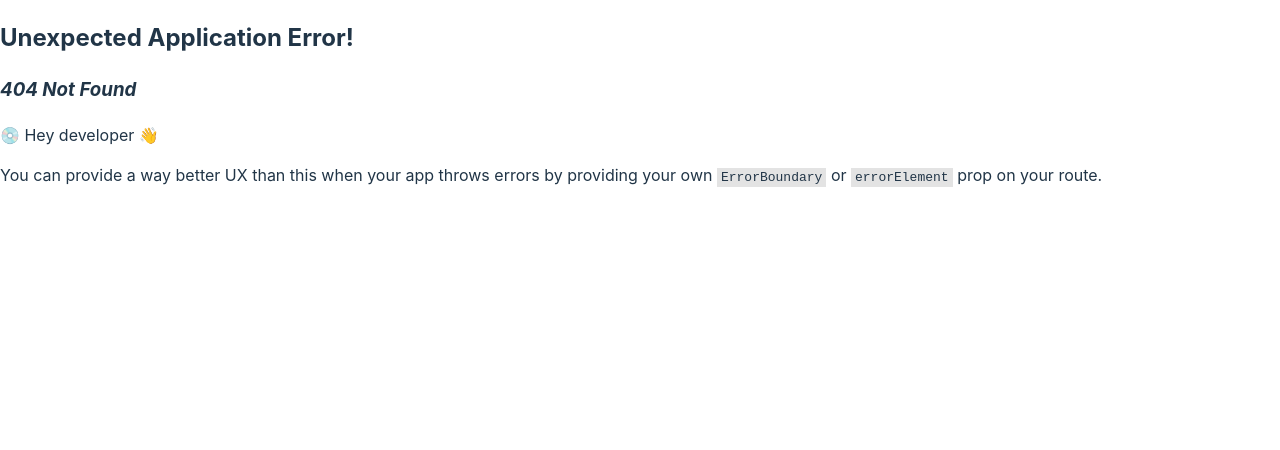
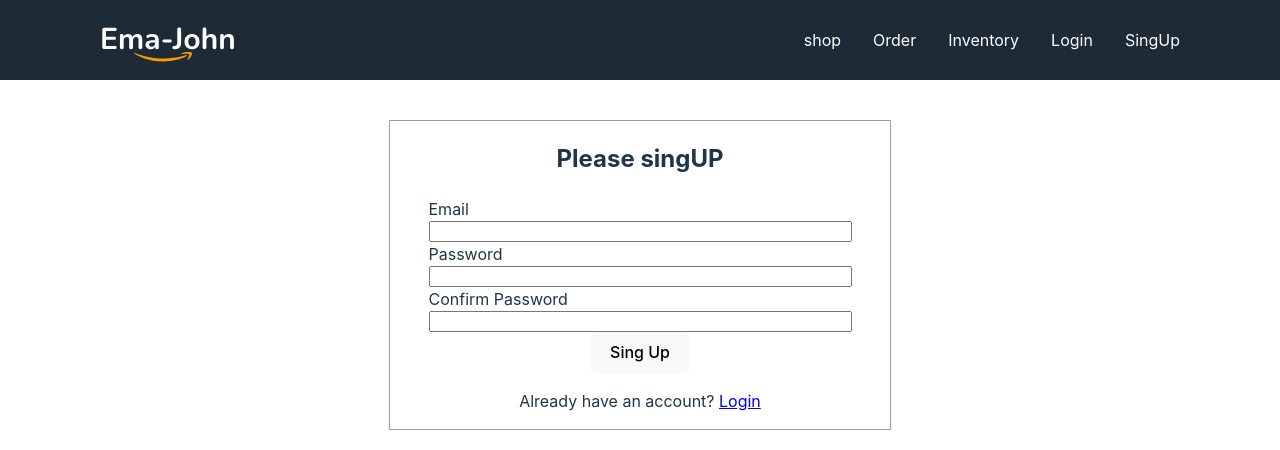
Before and after one commit to AB-ohi/ema-jone, a React (Vite) app: page /singUp in a window 1280 px wide. Before the commit this address had no page. Shown: the top 450 px of the page. Built offline with nearby package versions, Linux system fonts and the light colour scheme.

Commit message:
added the sing up file and style sing up page

```diff
--- a/src/components/Header/Header.jsx
+++ b/src/components/Header/Header.jsx
@@ -12,6 +12,7 @@ const Header = () => {
             <Link to="/orders">Order</Link>
             <Link to="/inventory">Inventory</Link>
             <Link to="/login">Login</Link>
+            <Link to="/singUP">SingUp</Link>
             </div>
         </nav>
     );
--- /dev/null
+++ b/src/components/SingUp/SingIn.jsx
@@ -0,0 +1,32 @@
+import React from 'react';
+import './SingUp.css'
+import { Link } from 'react-router-dom';
+
+
+const SingUp = () => {
+    return (
+        <div className='from-container'>
+            <h2 className='from-title'>Please singUP</h2>
+            <form>
+                <div className='from-control'>
+                    <div className='input-filed'>
+                        <label>Email</label>
+                        <input type="email" name="email" id="" required />
+                    </div>
+                    <div className='input-filed'>
+                        <label>Password</label>
+                        <input type="password" name="password" id="" required />
+                    </div>
+                    <div className='input-filed'>
+                    <label>Confirm Password</label>
+                    <input type="password" name="password" id="" required />
+                    </div>
+                    <button>Sing Up</button>
+                    <p>Already have an account? <Link to='/login'>Login</Link> </p>
+                </div>
+            </form>
+        </div>
+    );
+};
+
+export default SingUp;
--- /dev/null
+++ b/src/components/SingUp/SingUp.css
@@ -0,0 +1,24 @@
+.from-title{
+    text-align: center;
+}
+.from-control{
+    display: flex;
+    flex-direction: column;
+    justify-content: center;
+    align-items: center;
+}
+
+.from-container{
+    margin: 40px auto;
+    border: 1px solid #95A0A7;
+    width: 500px;
+}
+
+.from-control input{
+    width: 415px;
+}
+
+.input-filed{
+    display: flex;
+    flex-direction: column;
+}
--- a/src/main.jsx
+++ b/src/main.jsx
@@ -12,6 +12,7 @@ import Orders from './components/Order/Orders';
 import Inventory from './components/Inventory/Inventory';
 import Login from './components/Login/Login';
 import cartProductsLoader from './components/CartProductsLoader/CartProductsLoader';
+import SingUp from './components/SingUp/SingIn';
 
 const router = createBrowserRouter([
   {
@@ -35,6 +36,10 @@ const router = createBrowserRouter([
         path:'login',
         element:<Login></Login>
       },
+      {
+        path:'singUp',
+        element:<SingUp></SingUp>
+      }
     ]
   }
 ])
```
